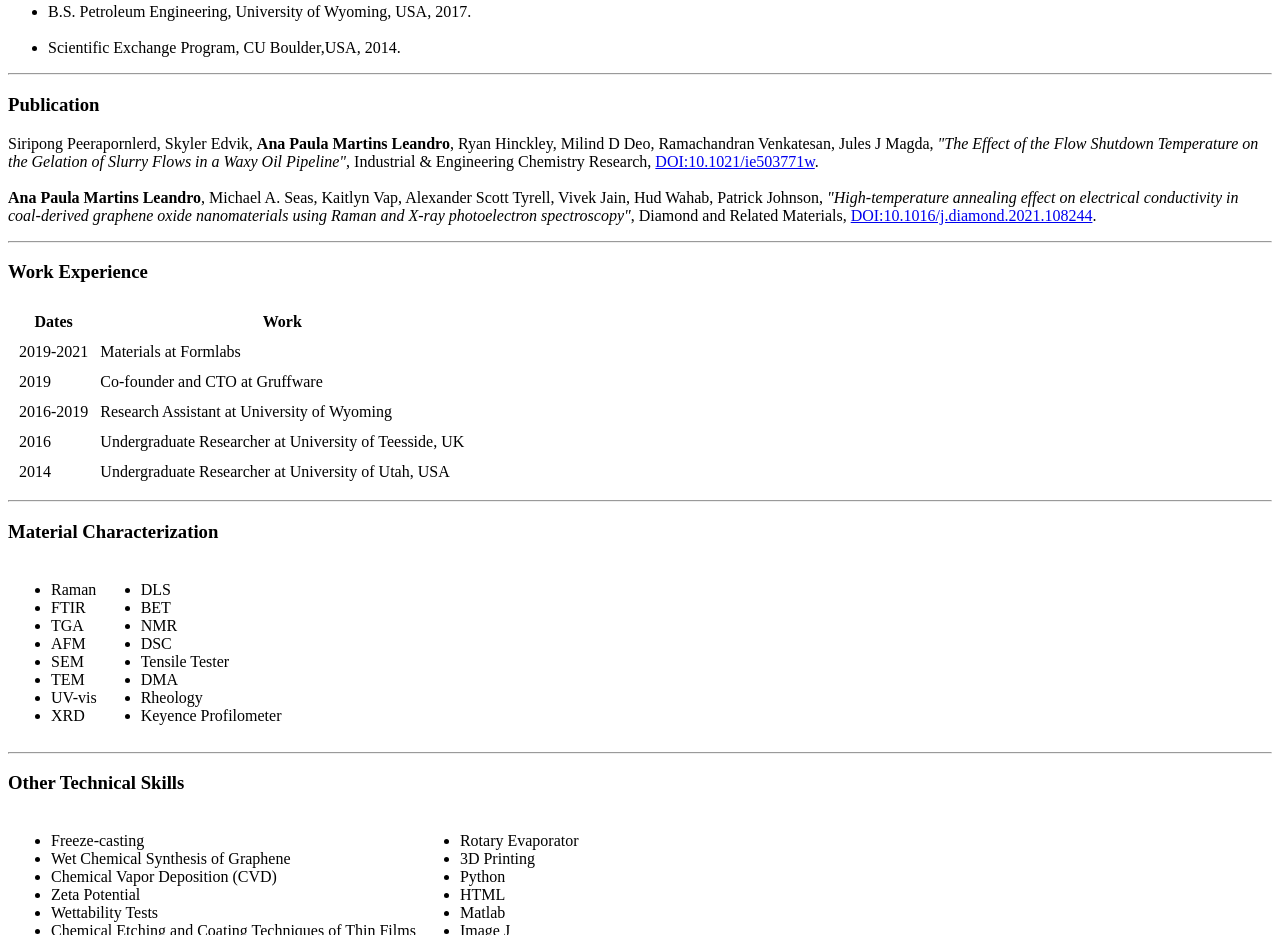
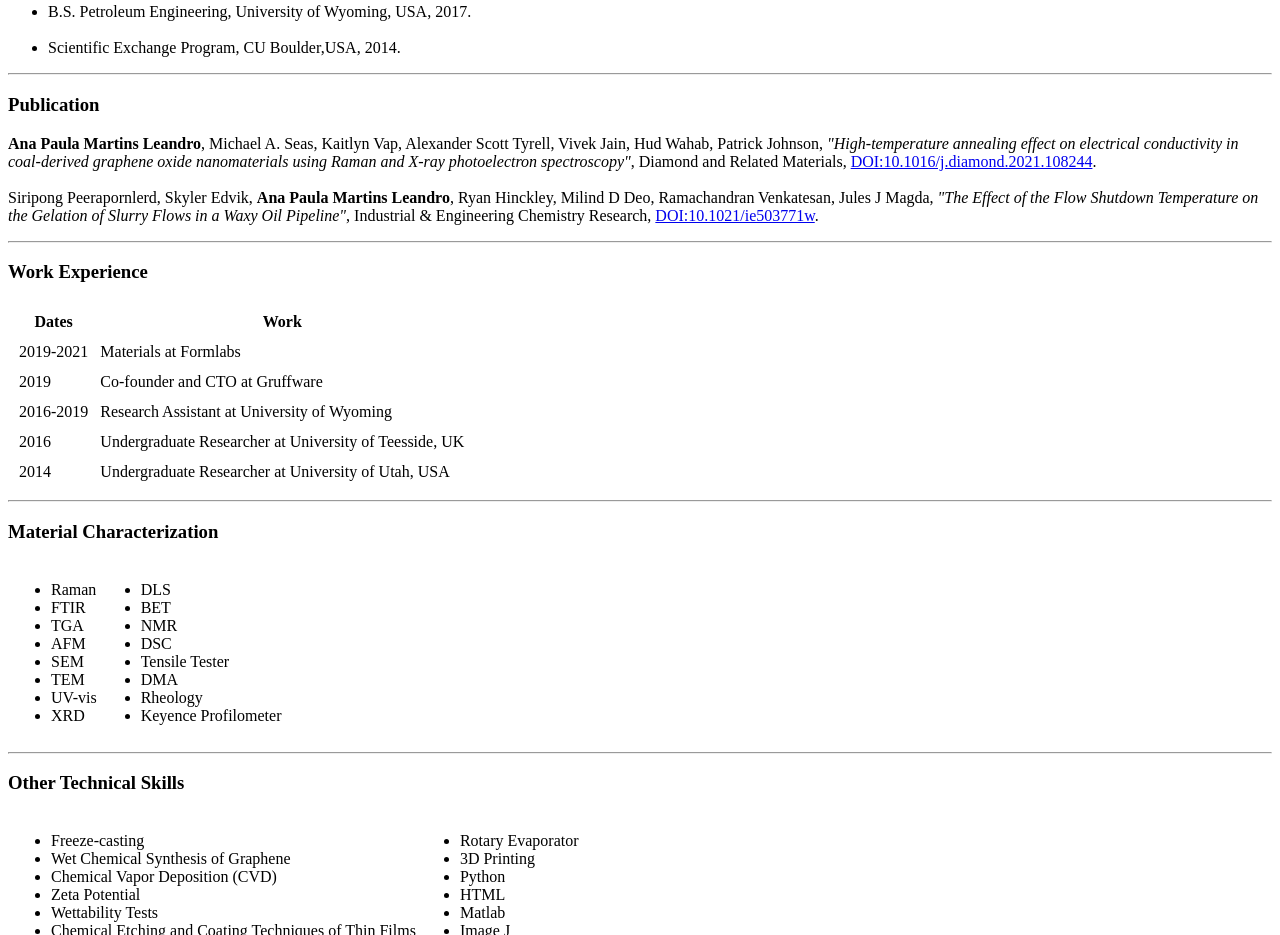
Before and after one commit to apmleandro/cv, a plain HTML site: page index.html in a window 1280 px wide. Shown: the part 1680-2615 px from the top of the page. Drawn offline with Linux system fonts and the light colour scheme.

Commit message:
Update index.html

```diff
--- a/index.html
+++ b/index.html
@@ -45,12 +45,12 @@
   <hr>
 
   <h3>Publication</h3>
-  <p>Siripong Peerapornlerd, Skyler Edvik, <strong> Ana Paula Martins Leandro</strong>, Ryan Hinckley, Milind D Deo, Ramachandran Venkatesan, Jules J Magda, <em>"The Effect of the Flow Shutdown Temperature on the Gelation of Slurry Flows in a Waxy
-      Oil Pipeline"</em>, Industrial & Engineering Chemistry Research, <a href="https://pubs.acs.org/doi/10.1021/ie503771w">DOI:10.1021/ie503771w</a>.
+  <p><strong>Ana Paula Martins Leandro</strong>, Michael A. Seas, Kaitlyn Vap, Alexander Scott Tyrell, Vivek Jain, Hud Wahab, Patrick Johnson, <em> "High-temperature annealing effect on electrical conductivity in coal-derived graphene oxide
+      nanomaterials using Raman and X-ray photoelectron spectroscopy"</em>, Diamond and Related Materials, <a href="https://www.sciencedirect.com/science/article/pii/S0925963521000078?via%3Dihub">DOI:10.1016/j.diamond.2021.108244</a>.
     <br>
     <br>
-    <strong>Ana Paula Martins Leandro</strong>, Michael A. Seas, Kaitlyn Vap, Alexander Scott Tyrell, Vivek Jain, Hud Wahab, Patrick Johnson, <em> "High-temperature annealing effect on electrical conductivity in coal-derived graphene oxide
-      nanomaterials using Raman and X-ray photoelectron spectroscopy"</em>, Diamond and Related Materials, <a href="https://www.sciencedirect.com/science/article/pii/S0925963521000078?via%3Dihub">DOI:10.1016/j.diamond.2021.108244</a>.
+    Siripong Peerapornlerd, Skyler Edvik, <strong> Ana Paula Martins Leandro</strong>, Ryan Hinckley, Milind D Deo, Ramachandran Venkatesan, Jules J Magda, <em>"The Effect of the Flow Shutdown Temperature on the Gelation of Slurry Flows in a Waxy
+      Oil Pipeline"</em>, Industrial & Engineering Chemistry Research, <a href="https://pubs.acs.org/doi/10.1021/ie503771w">DOI:10.1021/ie503771w</a>.
   </p>
 
 <!--  <a href="Hobbies.html">My Hobbies</a> -->
```
